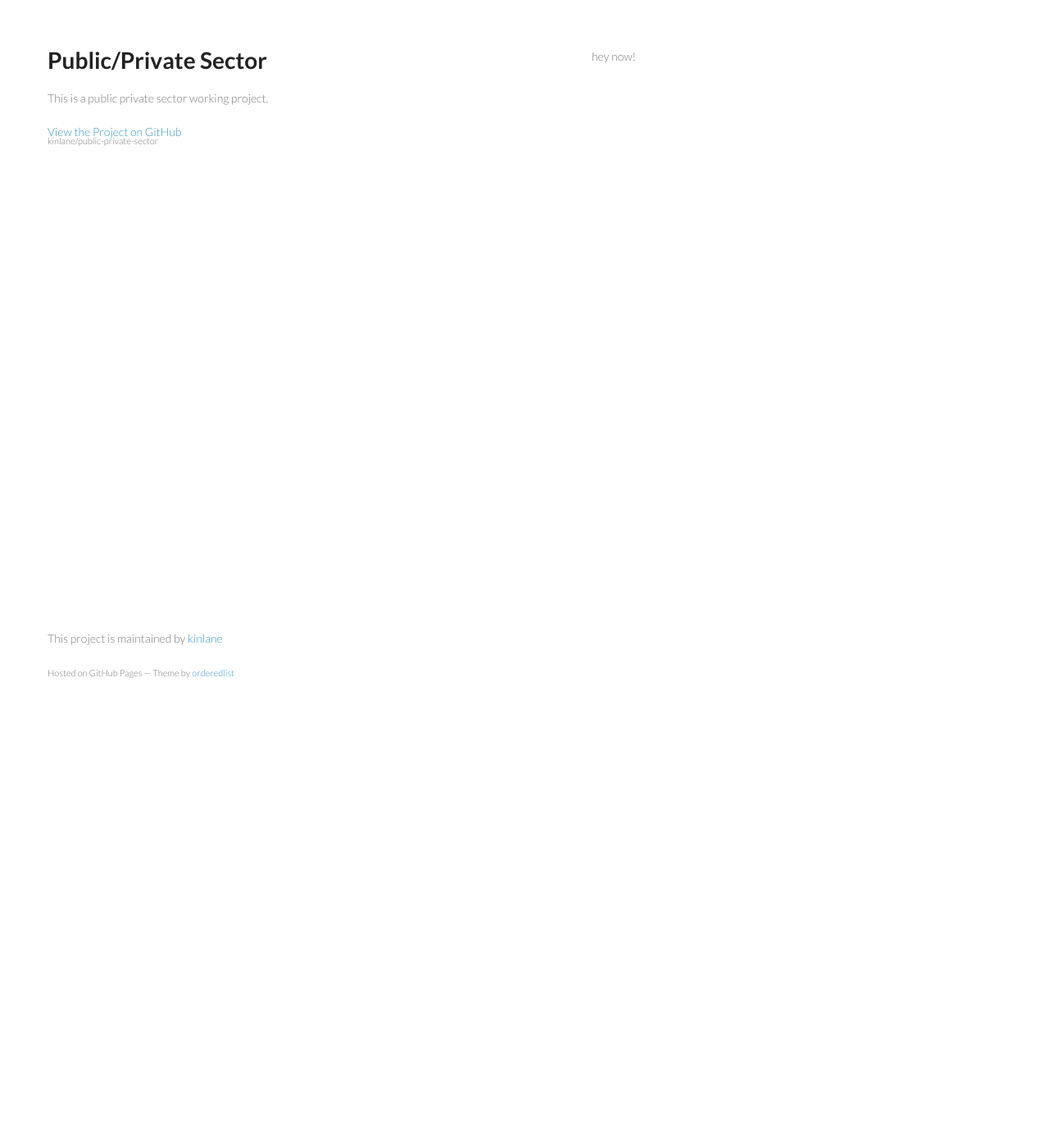
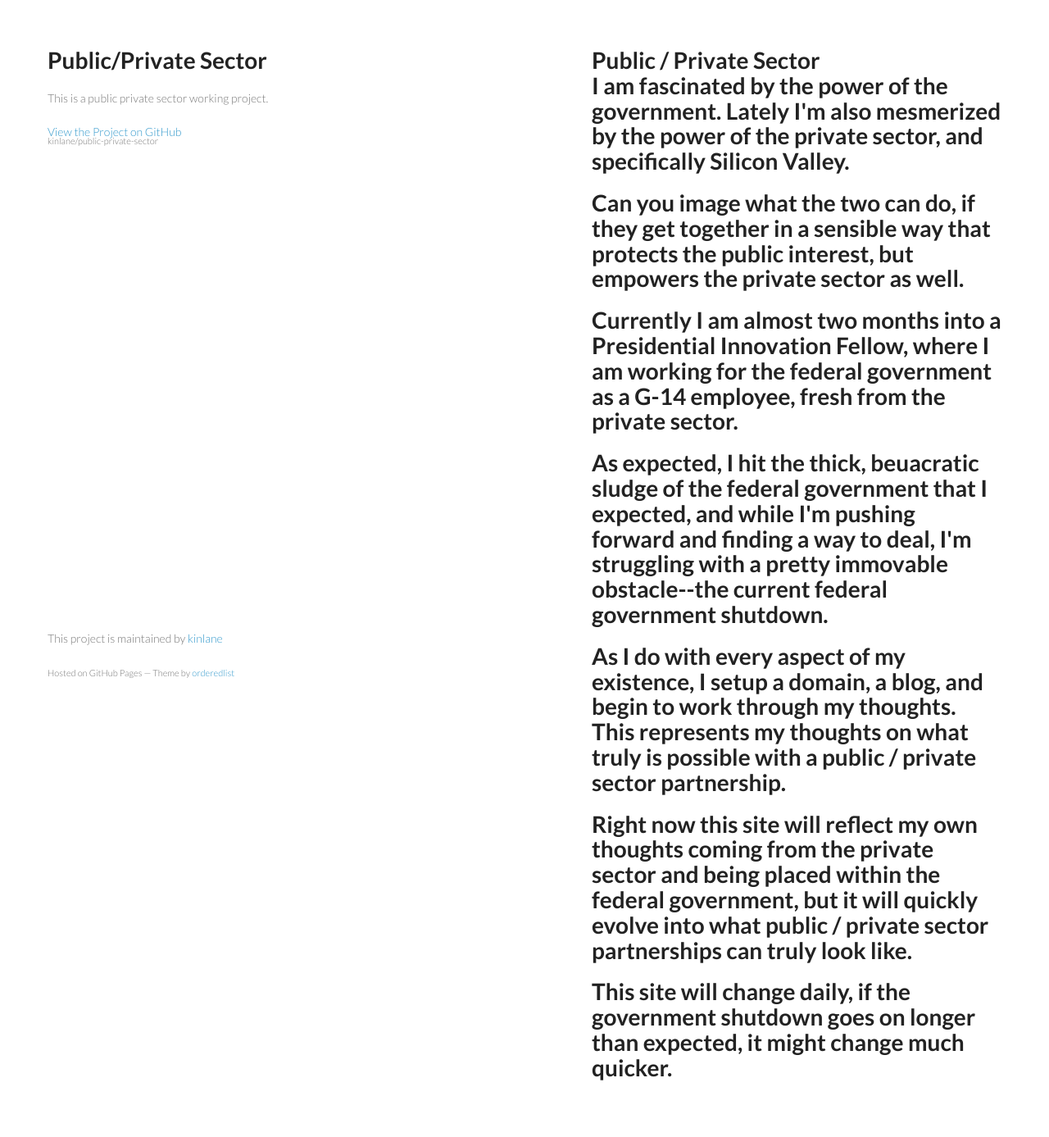
Before and after one commit to kinlane/public-private-sector, a Jekyll site: the page built from index.html, in a window 1280 px wide. Shown: the whole page at 82% size. Built offline with Jekyll 4.4.1, drawn with Linux system fonts in a browser that asks for light colours; before the commit the page ends 900 px from its top, so only the background shows below that.

Commit message:
adding home page and first blog post

```diff
--- a/index.html
+++ b/index.html
@@ -5,5 +5,14 @@ overview: true
 ---
 
 <section class="intro">
-  hey now!
+
+  <h1>Public / Private Sector
+  <p>I am fascinated by the power of the government. Lately I'm also mesmerized by the power of the private sector, and specifically Silicon Valley.</p>
+  <p>Can you image what the two can do, if they get together in a sensible way that protects the public interest, but empowers the private sector as well.</p>
+  <p>Currently I am almost two months into a Presidential Innovation Fellow, where I am working for the federal government as a G-14 employee, fresh from the private sector.</p>
+  <p>As expected, I hit the thick, beuacratic sludge of the federal government that I expected, and while I'm pushing forward and finding a way to deal, I'm struggling with a pretty immovable obstacle--the current federal government shutdown.</p>
+  <p>As I do with every aspect of my existence, I setup a domain, a blog, and begin to work through my thoughts. This represents my thoughts on what truly is possible with a public / private sector partnership.</p>
+  <p>Right now this site will reflect my own thoughts coming from the private sector and being placed within the federal government, but it will quickly evolve into what public / private sector partnerships can truly look like.</p>
+  <p>This site will change daily, if the government shutdown goes on longer than expected, it might change much quicker.</p>
+
 </section>
```
Also changed, not shown: _posts/2013-10-01-public-private-sector.md (added, +23 -0 lines).
